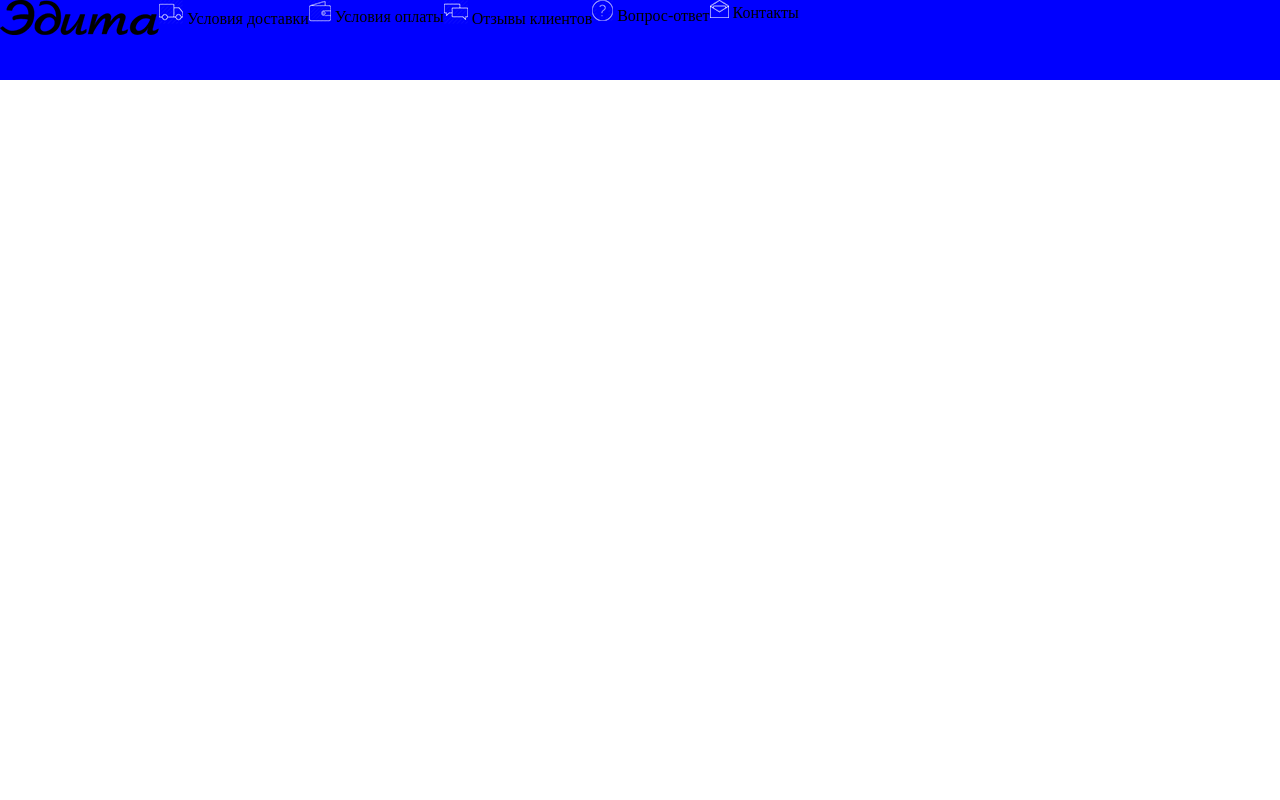
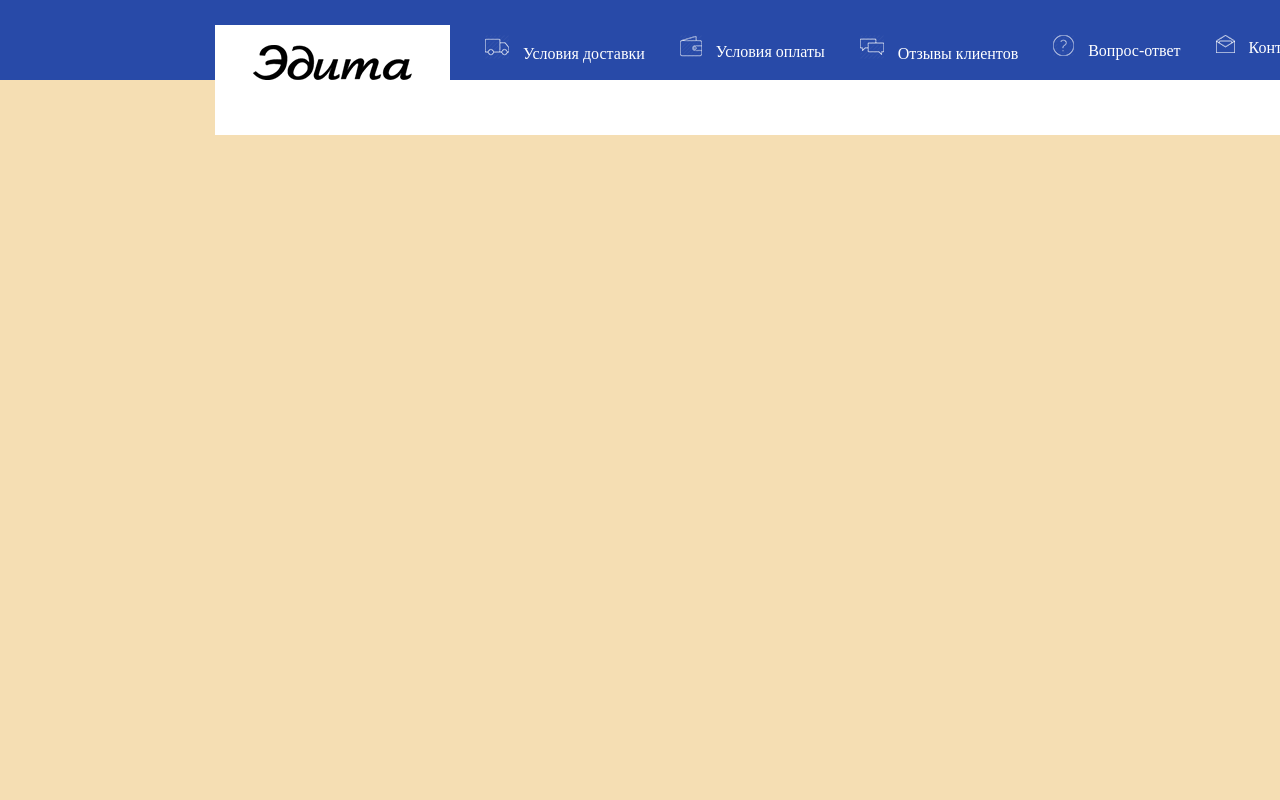
Before and after one commit to ThatKARMA/TestWorkEdita, a plain HTML site: page index.html in a window 1280 px wide. Shown: the top 800 px of the page. Drawn offline with Linux system fonts and the light colour scheme.

Commit message:
header complete

```diff
--- a/Styles/import_styles/container.less
+++ b/Styles/import_styles/container.less
@@ -21,3 +21,9 @@ html {
     box-shadow: 0 0 10px black;
     min-height: 100vh;
 }
+
+.noStyleText_forLink {
+    text-align: center;
+    text-decoration: none;
+    color: white;
+}
--- a/Styles/import_styles/header.less
+++ b/Styles/import_styles/header.less
@@ -1,5 +1,26 @@
 .header {
     height: 80px;
     width: 1600px;
-    background-color: blue;
+    background-color: rgb(40, 74, 168);
 }
+
+.logo__header {
+    height: 55px;
+    width: 235px;
+    background-color: white;
+    margin-left: 215px;
+    margin-top: 25px;
+}
+
+.logo__header > img {
+    margin-top: 20px;
+}
+
+.nav_header__element {
+    margin-left: 35px;
+    margin-top: 35px;
+}
+
+.nav_header__leftSidePicture {
+    margin-right: 10px;
+}
--- a/Styles/import_styles/main.less
+++ b/Styles/import_styles/main.less
@@ -1,11 +1,31 @@
 .fixedSideMenu_block {
     height: 50px;
     width: 113px;
-    background-color: blue;
-    margin-top: 5px;
+    background-color: rgb(40, 74, 168);
+    margin-top: 1px;
 }
 
 .fixedSideMenu {
     position: fixed;
-    margin-left: 1487px;
+    margin-left: 1640px;
+    margin-top: 170px;
 }
+
+.main {
+    height: 5800px;
+    width: 1600px;
+    background-color: black;
+}
+
+.furCoat_block {
+    height: 1060px;
+    width: 1600px;
+    background-color: wheat;
+}
+
+.nav__main {
+    margin-left: 215px;
+    height: 55px;
+    width: 1170px;
+    background-color: white;
+}
--- a/index.html
+++ b/index.html
@@ -8,40 +8,6 @@
     <link rel="stylesheet" href="Styles/styles.css">
 </head>
 <body>
-
-    <div class="container">
-
-
-        <div class="header">
-            <div class="logo__header floatleft">
-                <img src="img/logo.png" alt="#">
-            </div>
-            <div class="nav__header">
-                <div class="deliveryTerms_nav__header floatleft">
-                    <img src="img/830925.png" alt="#">
-                    Условия доставки
-                </div>
-                <div class="termsOfPayment_nav__header floatleft">
-                    <img src="img/830942.png" alt="#">
-                    Условия оплаты
-                </div>
-                <div class="customerReviews_nav__header floatleft">
-                    <img src="img/830920.png" alt="#">
-                    Отзывы клиентов
-                </div>
-                <div class="questionAnswer_nav__header floatleft">
-                    <img src="img/830927.png" alt="#">
-                    Вопрос-ответ
-                </div>
-                <div class="contacts_nav__header floatleft">
-                    <img src="img/email-icon.png" alt="#">
-                    Контакты
-                </div>
-            </div>
-        </div>
-
-
-        <div class="main">
 
     <div class="fixedSideMenu">
         <div class="fixedSideMenu_block__1 fixedSideMenu_block">
@@ -93,6 +59,52 @@
             </div>
         </div>
     </div>
+
+    <div class="container">
+
+
+        <div class="header">
+            <a href="#" class="noStyleText_forLink">
+                <div class="logo__header floatleft">
+                    <img src="img/logo.png" alt="#">
+                </div>
+            </a>
+            <div class="nav__header">
+                <a href="#" class="noStyleText_forLink">
+                    <div class="deliveryTerms_nav__header nav_header__element floatleft">
+                        <img src="img/830925.png" alt="#" class="nav_header__leftSidePicture">
+                        Условия доставки
+                    </div>
+                </a>
+                <a href="#" class="noStyleText_forLink">
+                    <div class="termsOfPayment_nav__header nav_header__element floatleft">
+                        <img src="img/830942.png" alt="#" class="nav_header__leftSidePicture">
+                        Условия оплаты
+                    </div>
+                </a>
+                <a href="#" class="noStyleText_forLink">
+                    <div class="customerReviews_nav__header nav_header__element floatleft">
+                        <img src="img/830920.png" alt="#" class="nav_header__leftSidePicture">
+                        Отзывы клиентов
+                    </div>
+                </a>
+                <a href="#" class="noStyleText_forLink">
+                    <div class="questionAnswer_nav__header nav_header__element floatleft">
+                        <img src="img/830927.png" alt="#" class="nav_header__leftSidePicture">
+                        Вопрос-ответ
+                    </div>
+                </a>
+                <a href="#" class="noStyleText_forLink">
+                    <div class="contacts_nav__header nav_header__element floatleft">
+                        <img src="img/email-icon.png" alt="#" class="nav_header__leftSidePicture">
+                        Контакты
+                    </div>
+                </a>
+            </div>
+        </div>
+
+
+        <div class="main">
 
             <div class="furCoat_block">
                 <div class="nav__main">
```
Also changed, not shown: Styles/import_styles/container.css, Styles/import_styles/header.css, Styles/import_styles/main.css, Styles/styles.css, img/Прямоугольник 2.png (added), 2 other files. Lines whose indentation alone changed are shown as unchanged.
